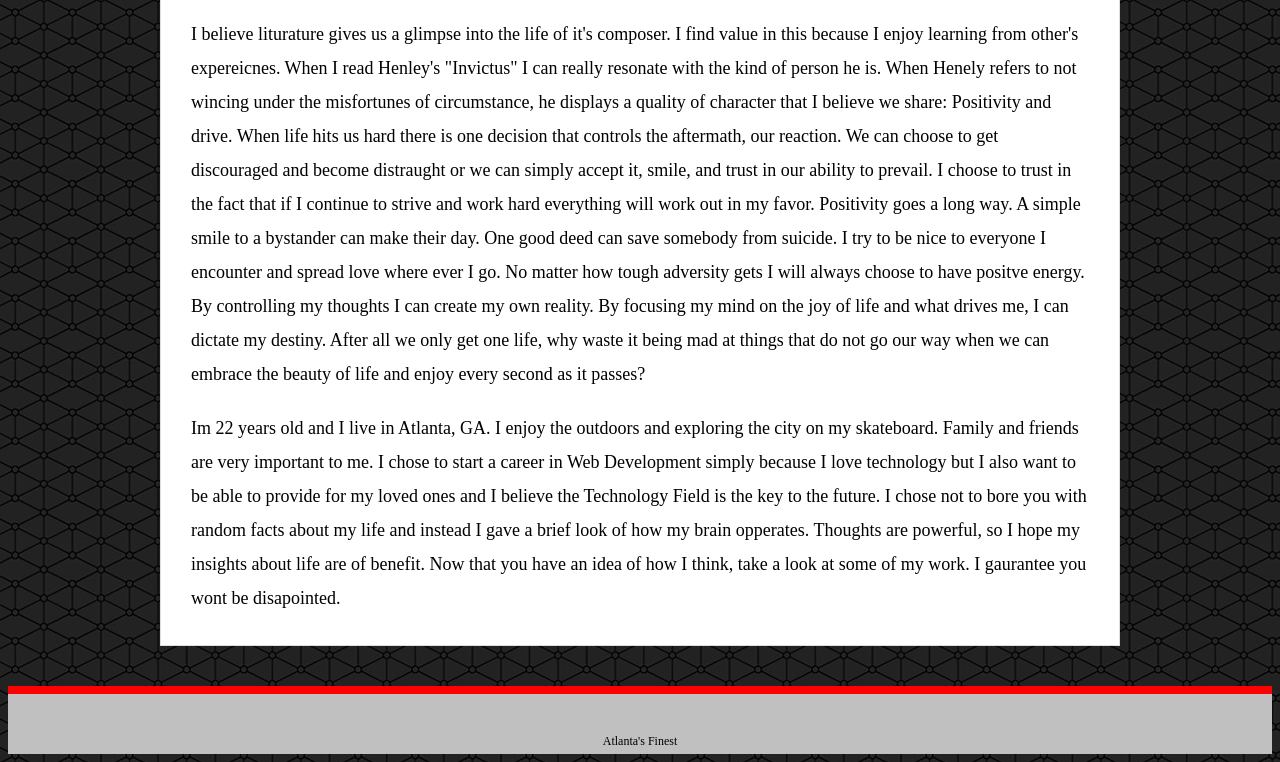
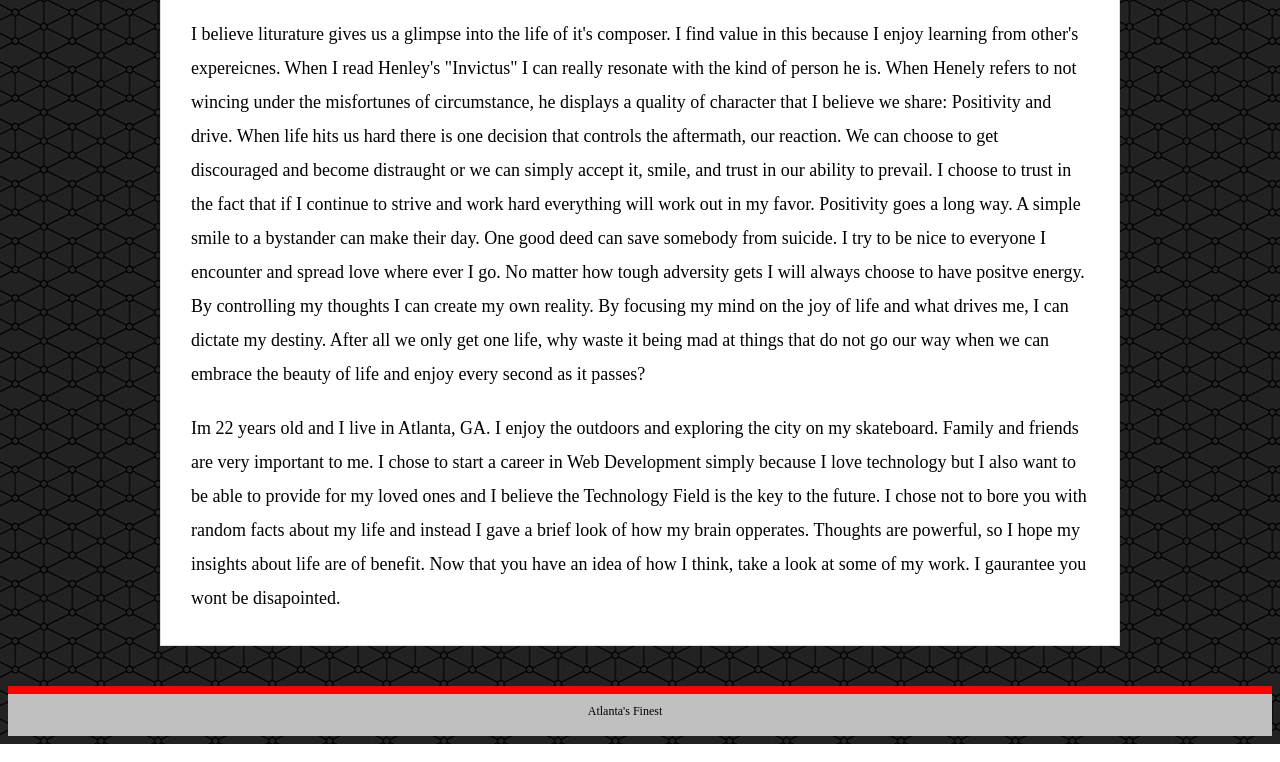
Before and after one commit to TylerD07/responsive-portfolio, a plain HTML site: page index.html in a window 1280 px wide. Shown: the part 459-1221 px from the top of the page. Drawn offline with Linux system fonts and the light colour scheme; a web font is replaced by a local one.

Commit message:
makeing sure everything was saved

```diff
--- a/assets/css/style.css
+++ b/assets/css/style.css
@@ -99,15 +99,16 @@ nav a:first-child {
 
 
 footer {
-  padding: 30px 0;
+  padding: 0 30px 0 0;
   clear: both;
   font-size: 12px;;
   color: black;
   text-align: center;
   background:silver;
   border-top: 8px solid red;
-  height: 50px;
-}
+  height: 50px;}
+
+
 
 h3, h2 {
   padding-bottom: 20px;
@@ -248,6 +249,8 @@ nav {
       padding: 30px;
       background: #fff;
       border: 1px solid #ddd; }
+
+
 }
 
 @media only screen and (max-width:640px){
```
